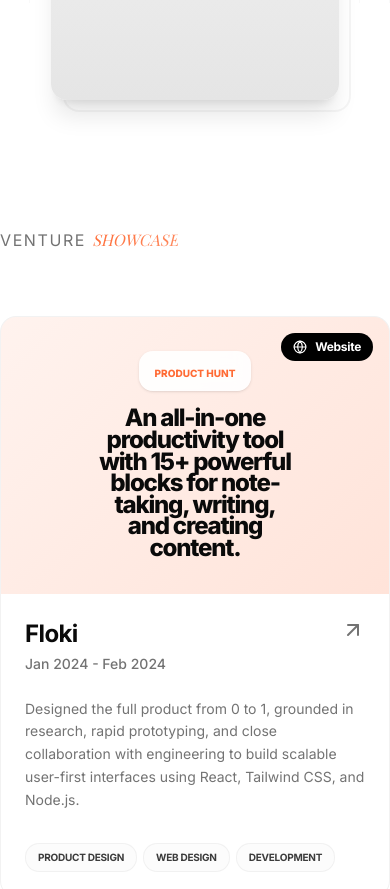
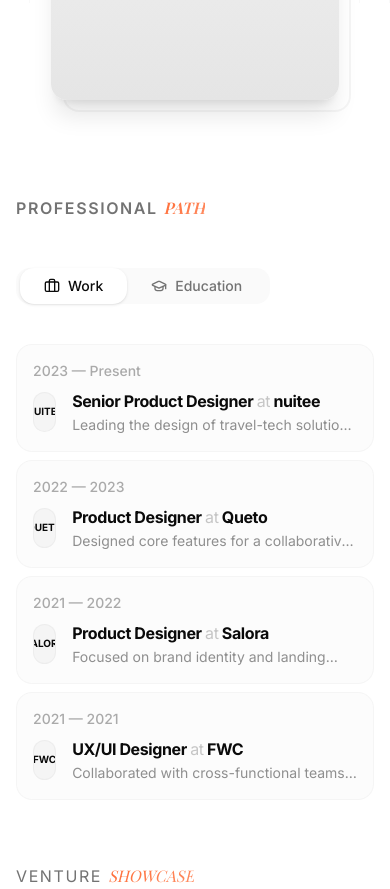
Before and after one commit to muzammil-15/portfolio-template, a Next.js app: page / in a window 390 px wide. Shown: the part 841-1730 px from the top of the page. Built offline with nearby package versions, Linux system fonts and the light colour scheme.

Commit message:
feat: fix spacing and mobile responsivness

```diff
--- a/package.json
+++ b/package.json
@@ -19,6 +19,7 @@
     "@radix-ui/react-icons": "^1.3.2",
     "@radix-ui/react-separator": "^1.1.8",
     "@radix-ui/react-slot": "^1.2.4",
+    "@radix-ui/react-tabs": "^1.1.13",
     "@radix-ui/react-tooltip": "^1.2.8",
     "@tailwindcss/postcss": "^4.1.18",
     "class-variance-authority": "^0.7.1",
--- a/src/app/page.tsx
+++ b/src/app/page.tsx
@@ -8,8 +8,8 @@
   return (
     <main className="relative">
       <HeroSection />
+      <ExperienceSection />
       <VenturesSection />
-      <ExperienceSection />
       <TestimonialsSection />
       <CtaSection />
     </main>
--- a/src/components/navbar.tsx
+++ b/src/components/navbar.tsx
@@ -43,7 +43,7 @@
 
 
         {/* Mobile */}
-        <div className="border flex sm:hidden w-[90%] mx-auto rounded-md border-neutral-100 dark:border-white/10">
+        <div className="border flex sm:hidden w-[94%] mx-auto rounded-md border-neutral-100 dark:border-white/10">
         <MobileNav className="rounded-md  bg-white/80 backdrop-blur-md  px-3 py-2 shadow-md dark:bg-neutral-950/80 dark:shadow-[0_4px_24px_rgba(255,255,255,0.15)]">
           <MobileNavHeader>
             <NavLogo className="text-xl font-bold tracking-tight text-neutral-900 dark:text-white">
--- a/src/components/section/experience-section.tsx
+++ b/src/components/section/experience-section.tsx
@@ -1,12 +1,118 @@
 "use client";
 
+import BlurFade from "@/components/motionx/blur-fade";
 import { DATA } from "@/data/resume";
+import { Tabs, TabsContent, TabsList, TabsTrigger } from "@/components/ui/tabs";
+import { Avatar, AvatarFallback, AvatarImage } from "@/components/ui/avatar";
+import { Badge } from "@/components/ui/badge";
+import { Briefcase, GraduationCap, ChevronRight } from "lucide-react";
 
 export default function ExperienceSection() {
-    const exp = DATA.experienceBanner;
+    return (
+        <section className="py-8 md:py-16" id="experience">
+            <div className="max-w-4xl mx-auto px-4 sm:px-0">
+                <BlurFade delay={0.1}>
+                    <div className="text-left mb-12">
+                        <h2 className="text-base uppercase tracking-widest text-muted-foreground mb-3 font-semibold">
+                            Professional{" "}
+                            <span className="serif-accent text-accent-gradient text-base tracking-normal">
+                                Path
+                            </span>
+                        </h2>
+                    </div>
+                </BlurFade>
 
-    return (
-        <section className="" id="experience">
+                <BlurFade delay={0.2}>
+                    <Tabs defaultValue="work" className="w-full">
+                        <TabsList className="bg-muted/50 p-1 rounded-xl mb-10 w-fit">
+                            <TabsTrigger value="work" className="rounded-xl px-6 py-2 data-[state=active]:bg-background data-[state=active]:text-foreground transition-all duration-300 flex items-center gap-2">
+                                <Briefcase className="size-4" />
+                                <span>Work</span>
+                            </TabsTrigger>
+                            <TabsTrigger value="education" className="rounded-xl px-6 py-2 data-[state=active]:bg-background data-[state=active]:text-foreground transition-all duration-300 flex items-center gap-2">
+                                <GraduationCap className="size-4" />
+                                <span>Education</span>
+                            </TabsTrigger>
+                        </TabsList>
+
+                        <TabsContent value="work" className="mt-0">
+                            <div className="flex flex-col gap-2">
+                                {DATA.work.map((item, index) => (
+                                    <ExperienceItem
+                                        key={item.company + index}
+                                        {...item}
+                                        type="work"
+                                        delay={0.1 + index * 0.05}
+                                    />
+                                ))}
+                            </div>
+                        </TabsContent>
+
+                        <TabsContent value="education" className="mt-0">
+                            <div className="flex flex-col gap-2">
+                                {DATA.education.map((item, index) => (
+                                    <ExperienceItem
+                                        key={item.school + index}
+                                        {...item}
+                                        type="education"
+                                        delay={0.1 + index * 0.05}
+                                    />
+                                ))}
+                            </div>
+                        </TabsContent>
+                    </Tabs>
+                </BlurFade>
+            </div>
         </section>
     );
 }
+
+function ExperienceItem({
+    company,
+    school,
+    title,
+    degree,
+    logoLabel,
+    start,
+    end,
+    description,
+    href,
+    type,
+    delay
+}: any) {
+    const mainTitle = company || school;
+    const subTitle = title || degree;
+
+    return (
+        <BlurFade delay={delay}>
+            <div className="group relative flex flex-col sm:flex-row items-start sm:items-center py-4 sm:py-6 px-4 rounded-2xl border border-border/30 hover:border-border/50 bg-muted/30 hover:bg-muted/50 transition-all duration-500 gap-2 sm:gap-4">
+                {/* Dates */}
+                <div className="sm:w-32 flex-shrink-0 text-sm font-medium text-muted-foreground/60">
+                    {start} — {end}
+                </div>
+
+                {/* Main Content */}
+                <div className="flex-1 flex items-center gap-4">
+                    <div className="size-10 rounded-full bg-muted flex items-center justify-center border border-border/50 overflow-hidden font-bold text-[10px] uppercase">
+                        {logoLabel}
+                    </div>
+                    <div className="flex flex-col">
+                        <h4 className="text-base font-bold tracking-tight text-foreground group-hover:text-primary transition-colors">
+                            {subTitle} <span className="text-muted-foreground/40 font-normal">at</span> {mainTitle}
+                        </h4>
+                        {description && (
+                            <p className="text-sm text-muted-foreground/80 line-clamp-1 mt-0.5 max-w-lg">
+                                {description}
+                            </p>
+                        )}
+                    </div>
+                </div>
+
+                {/* Action Icon */}
+                <div className="hidden sm:flex items-center justify-center size-8 rounded-full border border-border/40 text-muted-foreground/20 group-hover:text-foreground group-hover:border-border transition-all">
+                    <ChevronRight className="size-4" />
+                </div>
+            </div>
+        </BlurFade>
+    );
+}
--- a/src/components/section/hero-section.tsx
+++ b/src/components/section/hero-section.tsx
@@ -13,7 +13,7 @@
             id="hero"
             className="relative flex flex-col items-center justify-start pt-34 pb-16"
         >
-            <div className="max-w-4xl mx-auto">
+            <div className="max-w-4xl mx-auto px-4 sm:px-0">
                 <div className="flex flex-col lg:flex-row gap-12 lg:gap-16 items-center">
                     {/* Text Content */}
                     <div className="flex-1 flex flex-col gap-6">
--- a/src/components/section/testimonials-section.tsx
+++ b/src/components/section/testimonials-section.tsx
@@ -8,7 +8,7 @@
     const testimonials = DATA.testimonials;
 
     return (
-        <section className="py-16 md:py-24" id="testimonials">
+        <section className="py-8 md:py-16" id="testimonials">
             <div className="max-w-4xl mx-auto px-4 sm:px-0 mb-12">
                 {/* Section Header */}
                 <BlurFade delay={0.1}>
--- a/src/components/section/ventures-section.tsx
+++ b/src/components/section/ventures-section.tsx
@@ -8,8 +8,8 @@
 
 export default function VenturesSection() {
     return (
-        <section className="py-16 md:py-24" id="work">
-            <div className="max-w-4xl mx-auto">
+        <section className="py-8 md:py-16" id="work">
+            <div className="max-w-4xl mx-auto px-4 sm:px-0">
                 {/* Section Header */}
                 <BlurFade delay={0.1}>
                     <div className="text-left mb-16">
--- /dev/null
+++ b/src/components/ui/tabs.tsx
@@ -0,0 +1,55 @@
+"use client"
+
+import * as React from "react"
+import * as TabsPrimitive from "@radix-ui/react-tabs"
+
+import { cn } from "@/lib/utils"
+
+const Tabs = TabsPrimitive.Root
+
+const TabsList = React.forwardRef<
+  React.ElementRef<typeof TabsPrimitive.List>,
+  React.ComponentPropsWithoutRef<typeof TabsPrimitive.List>
+>(({ className, ...props }, ref) => (
+  <TabsPrimitive.List
+    ref={ref}
+    className={cn(
+      "inline-flex h-9 items-center justify-center rounded-lg bg-muted p-1 text-muted-foreground",
+      className
+    )}
+    {...props}
+  />
+))
+TabsList.displayName = TabsPrimitive.List.displayName
+
+const TabsTrigger = React.forwardRef<
+  React.ElementRef<typeof TabsPrimitive.Trigger>,
+  React.ComponentPropsWithoutRef<typeof TabsPrimitive.Trigger>
+>(({ className, ...props }, ref) => (
+  <TabsPrimitive.Trigger
+    ref={ref}
+    className={cn(
+      "inline-flex items-center justify-center whitespace-nowrap rounded-md px-3 py-1 text-sm font-medium ring-offset-background transition-all focus-visible:outline-none focus-visible:ring-2 focus-visible:ring-ring focus-visible:ring-offset-2 disabled:pointer-events-none disabled:opacity-50 data-[state=active]:bg-background data-[state=active]:text-foreground data-[state=active]:shadow",
+      className
+    )}
+    {...props}
+  />
+))
+TabsTrigger.displayName = TabsPrimitive.Trigger.displayName
+
+const TabsContent = React.forwardRef<
+  React.ElementRef<typeof TabsPrimitive.Content>,
+  React.ComponentPropsWithoutRef<typeof TabsPrimitive.Content>
+>(({ className, ...props }, ref) => (
+  <TabsPrimitive.Content
+    ref={ref}
+    className={cn(
+      "mt-2 ring-offset-background focus-visible:outline-none focus-visible:ring-2 focus-visible:ring-ring focus-visible:ring-offset-2",
+      className
+    )}
+    {...props}
+  />
+))
+TabsContent.displayName = TabsPrimitive.Content.displayName
+
+export { Tabs, TabsList, TabsTrigger, TabsContent }
--- a/src/data/resume.tsx
+++ b/src/data/resume.tsx
@@ -138,4 +138,70 @@
     email: "muzammil.alyari@gmail.com",
     cta: "LET'S BUILD SOMETHING BOLD",
   },
+
+  work: [
+    {
+      company: "nuitee",
+      href: "https://nuitee.com",
+      badges: [],
+      location: "Remote",
+      title: "Senior Product Designer",
+      logoLabel: "nuitee",
+      start: "2023",
+      end: "Present",
+      description: "Leading the design of travel-tech solutions focused on B2B booking flow optimizations and internal design systems.",
+    },
+    {
+      company: "Queto",
+      href: "https://queto.com",
+      badges: [],
+      location: "Hybrid",
+      title: "Product Designer",
+      logoLabel: "Queto",
+      start: "2022",
+      end: "2023",
+      description: "Designed core features for a collaborative project management tool, improving team productivity by 30%.",
+    },
+    {
+      company: "Salora",
+      href: "https://salora.io",
+      badges: [],
+      location: "Remote",
+      title: "Product Designer",
+      logoLabel: "Salora",
+      start: "2021",
+      end: "2022",
+      description: "Focused on brand identity and landing page designs for high-conversion marketing campaigns.",
+    },
+    {
+      company: "FWC",
+      href: "https://fwc.design",
+      badges: [],
+      location: "On-site",
+      title: "UX/UI Designer",
+      logoLabel: "FWC",
+      start: "2021",
+      end: "2021",
+      description: "Collaborated with cross-functional teams to deliver mobile-first experiences for fintech clients.",
+    },
+  ],
+
+  education: [
+    {
+      school: "Design Academy",
+      href: "https://design.edu",
+      degree: "Master of Digital Design",
+      logoLabel: "DA",
+      start: "2018",
+      end: "2020",
+    },
+    {
+      school: "Tech Institute",
+      href: "https://tech.edu",
+      degree: "Bachelor of Computer Science",
+      logoLabel: "TI",
+      start: "2014",
+      end: "2018",
+    },
+  ],
 } as const;
```
Also changed, not shown: src/components/section/cta-section.tsx (+2 -6 lines), 1 other file (tests, documents, lock files or other folders).
